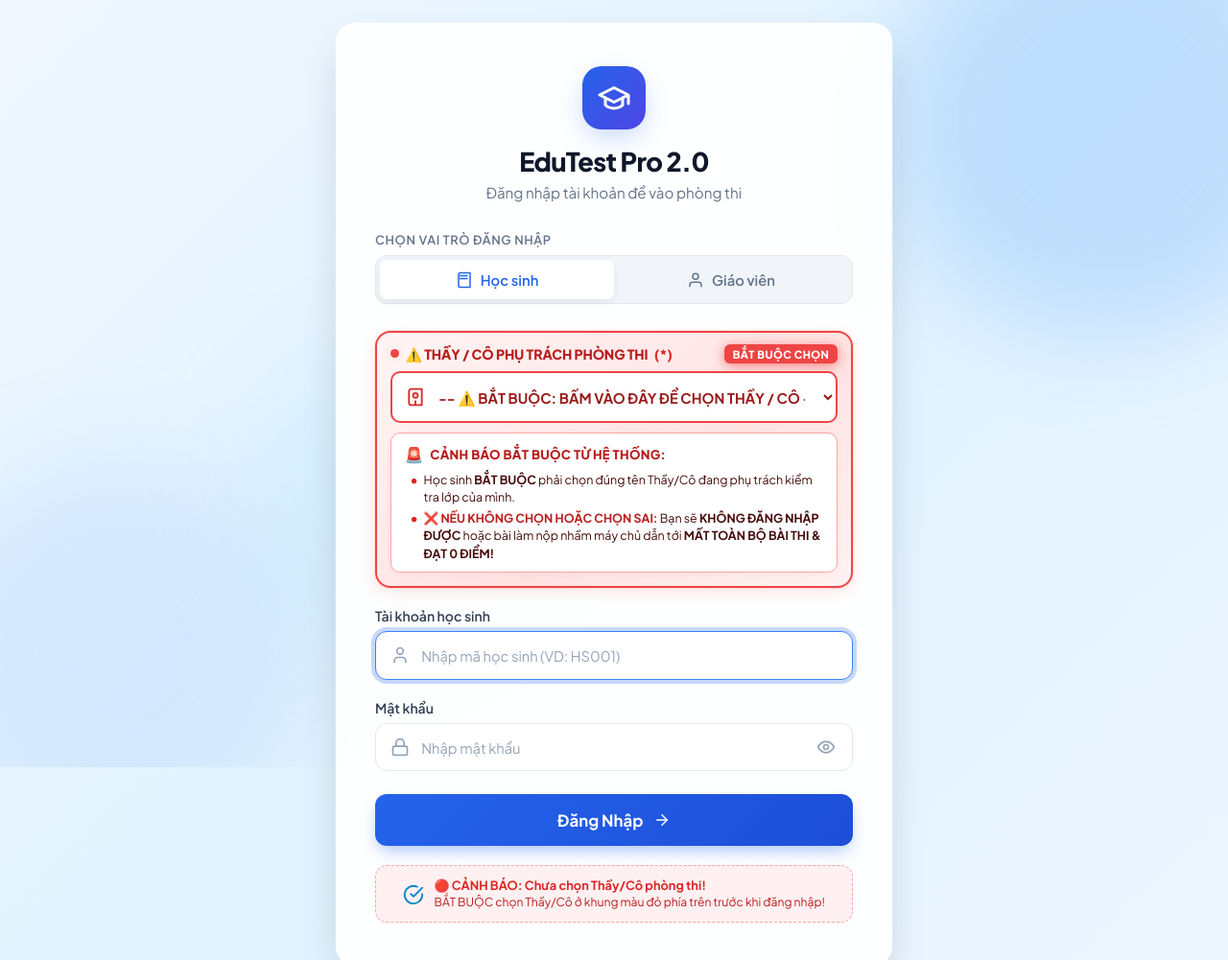
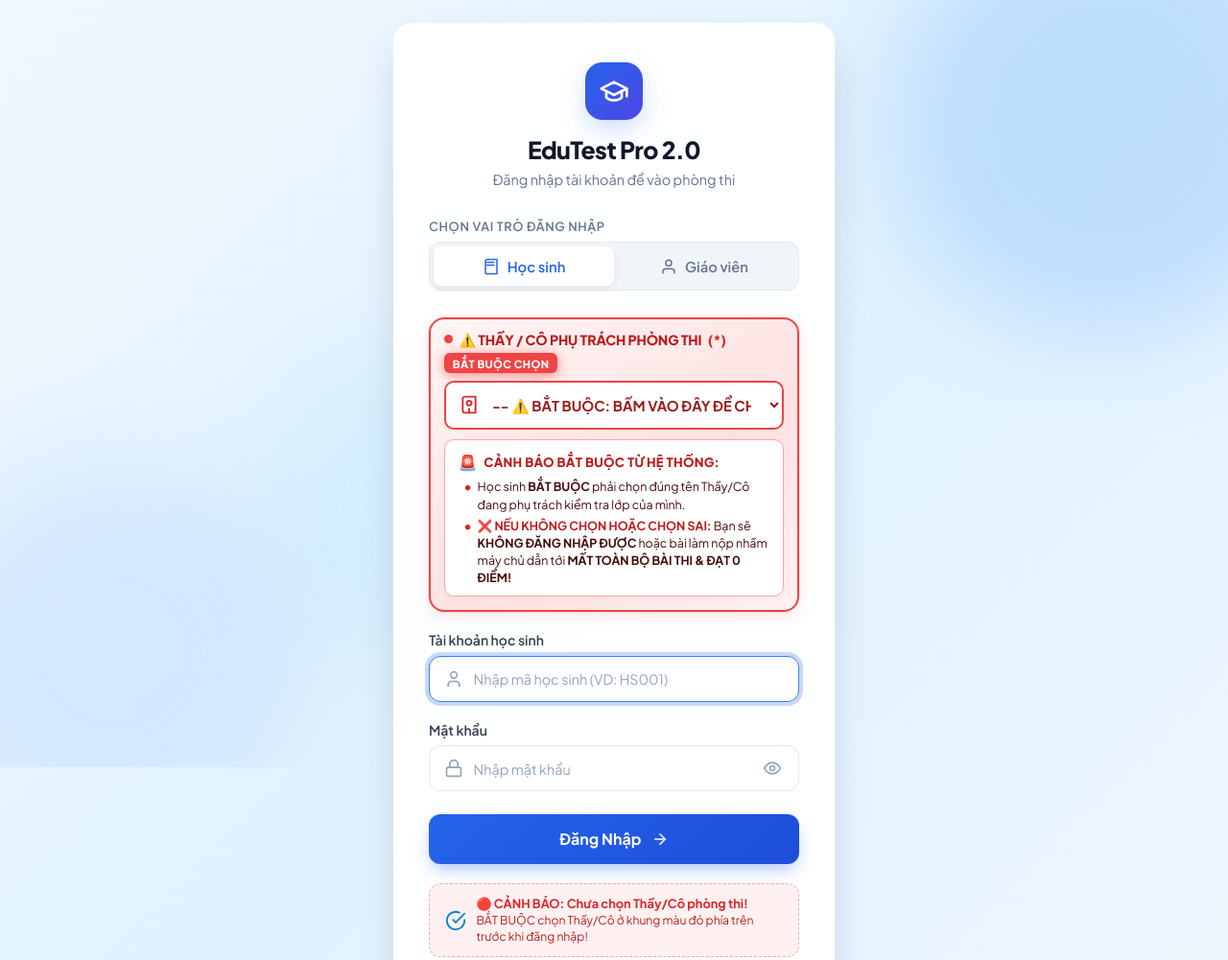
Before and after one commit to hungba2601/edutest-pro2.0, a plain HTML site: page index.html in a window 1280 px wide. Shown: the top 1001 px of the page at 96% size. Drawn offline with Linux system fonts and the light colour scheme; no server answers.

Commit message:
UI: Khoi phuc kich thuoc khung dang nhap nho gon xinh xan nhu ban dau

```diff
--- a/css/style.css
+++ b/css/style.css
@@ -116,7 +116,7 @@
   position: relative;
   z-index: 10;
   width: 100%;
-  max-width: 580px;
+  max-width: 460px;
   margin: auto;
   transform: translateZ(0);
 }
@@ -129,7 +129,7 @@
   border: 1px solid rgba(255, 255, 255, 0.6);
   box-shadow: 0 20px 45px -10px rgba(15, 23, 42, 0.2),
               0 0 0 1px rgba(255, 255, 255, 0.3);
-  padding: 2.75rem 2.5rem;
+  padding: 2.5rem 2.25rem;
   transform: translateZ(0);
   backface-visibility: hidden;
   -webkit-backface-visibility: hidden;
@@ -148,10 +148,10 @@
   display: inline-flex;
   align-items: center;
   justify-content: center;
-  width: 66px;
-  height: 66px;
+  width: 60px;
+  height: 60px;
   background: linear-gradient(135deg, var(--primary) 0%, #4f46e5 100%);
-  border-radius: 20px;
+  border-radius: 18px;
   color: white;
   margin-bottom: 1rem;
   box-shadow: var(--shadow-glow);
@@ -160,8 +160,8 @@
 }
 
 .brand-badge svg {
-  width: 36px;
-  height: 36px;
+  width: 32px;
+  height: 32px;
 }
 
 .brand-badge:hover {
@@ -169,7 +169,7 @@
 }
 
 .auth-title {
-  font-size: 1.7rem;
+  font-size: 1.55rem;
   font-weight: 800;
   letter-spacing: -0.025em;
   color: var(--text-main);
@@ -177,7 +177,7 @@
 }
 
 .auth-subtitle {
-  font-size: 0.95rem;
+  font-size: 0.9rem;
   color: var(--text-muted);
   margin-top: 0.4rem;
 }
@@ -293,9 +293,9 @@
 
 .form-input {
   width: 100%;
-  padding: 0.92rem 1rem 0.92rem 2.95rem;
+  padding: 0.85rem 1rem 0.85rem 2.85rem;
   font-family: inherit;
-  font-size: 0.98rem;
+  font-size: 0.95rem;
   color: var(--text-main);
   background: #ffffff;
   border: 1.5px solid var(--border-color);
@@ -306,7 +306,7 @@
 
 .form-input::placeholder {
   color: #94a3b8;
-  font-size: 0.92rem;
+  font-size: 0.9rem;
 }
 
 .form-input:focus {
@@ -356,11 +356,11 @@
   align-items: center;
   justify-content: center;
   gap: 0.65rem;
-  padding: 1.02rem 1.5rem;
+  padding: 0.95rem 1.5rem;
   background: linear-gradient(135deg, var(--primary) 0%, #1d4ed8 100%);
   color: #ffffff;
   font-family: inherit;
-  font-size: 1.05rem;
+  font-size: 1rem;
   font-weight: 700;
   border: none;
   border-radius: var(--radius-md);
--- a/index.html
+++ b/index.html
@@ -12,7 +12,7 @@
   <link href="https://fonts.googleapis.com/css2?family=Plus+Jakarta+Sans:wght@400;500;600;700;800&display=swap" rel="stylesheet">
 
   <!-- Main Stylesheet -->
-  <link rel="stylesheet" href="css/style.css?v=3.2">
+  <link rel="stylesheet" href="css/style.css?v=3.3">
 </head>
 <body data-role="HS">
 
```
